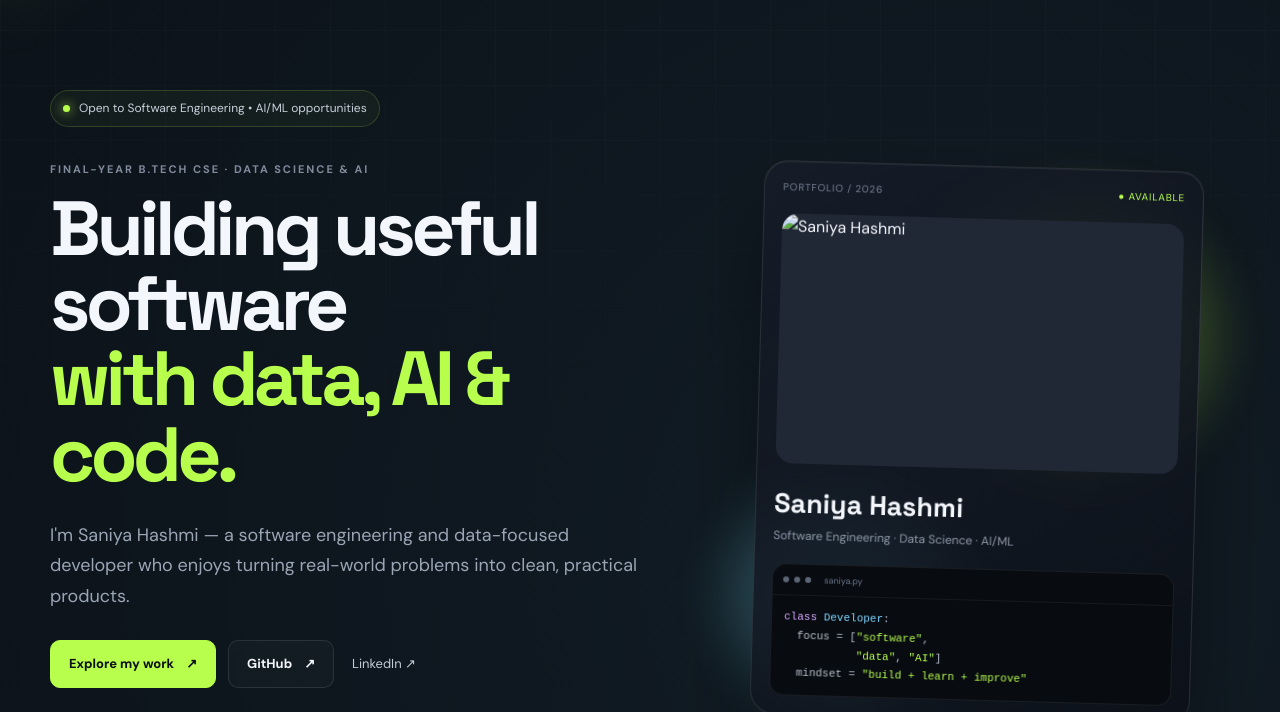
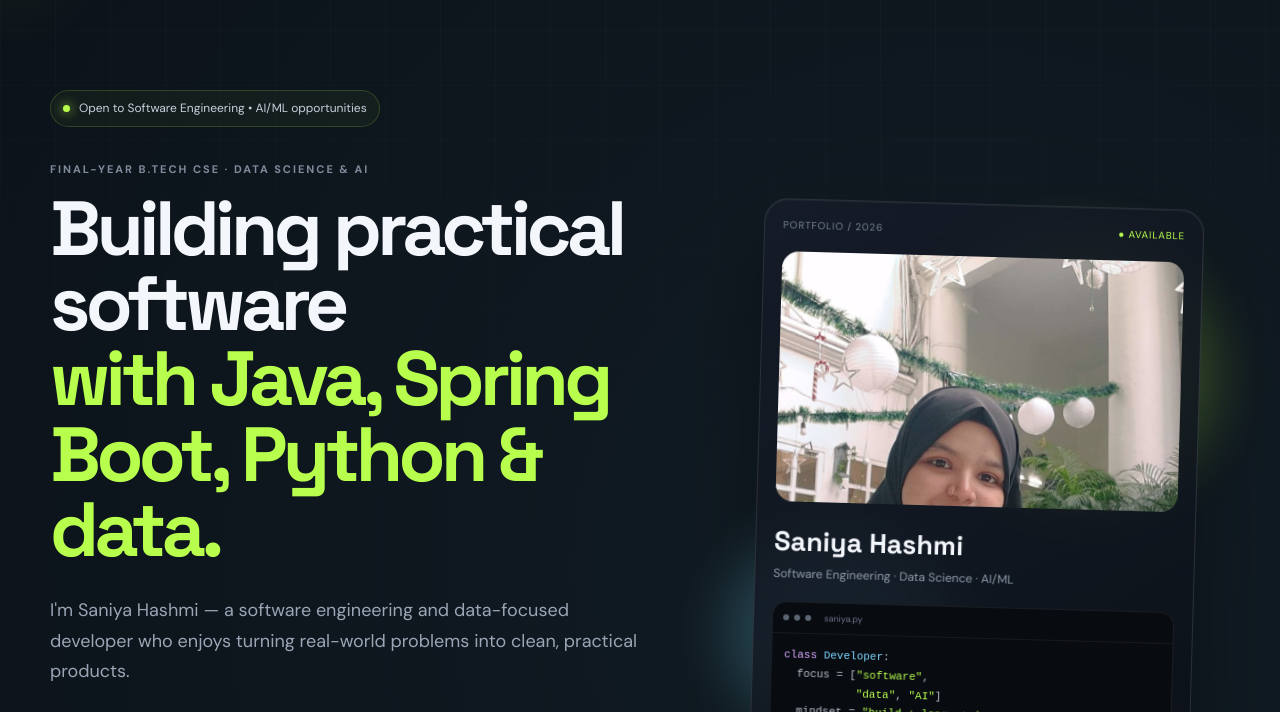
Before and after one commit to SaniyaHashmi465/SaniyaHashmi465.github.io, a plain HTML site: page index.html in a window 1280 px wide. Shown: the part 80-792 px from the top of the page. Drawn offline with Linux system fonts and the light colour scheme.

Commit message:
index.html

```diff
--- a/index.html
+++ b/index.html
@@ -38,7 +38,7 @@
       <div class="hero-copy reveal">
         <div class="eyebrow"><span class="status-dot"></span> Open to Software Engineering • AI/ML opportunities</div>
         <p class="hero-kicker">FINAL-YEAR B.TECH CSE · DATA SCIENCE & AI</p>
-        <h1>Building useful software<br><span>with data, AI & code.</span></h1>
+        <h1>Building practical software<br><span>with Java, Spring Boot, Python & data.</span></h1>
         <p class="hero-text">I'm Saniya Hashmi — a software engineering and data-focused developer who enjoys turning real-world problems into clean, practical products.</p>
         <div class="hero-actions">
           <a class="btn btn-primary" href="#projects">Explore my work <span>↗</span></a>
@@ -56,7 +56,7 @@
         <div class="orb orb-a"></div><div class="orb orb-b"></div>
         <div class="profile-card glass">
           <div class="profile-top"><span>portfolio / 2026</span><span class="live-dot">● available</span></div>
-          <div class="profile-photo-wrap"><img src="assets/profile.jpg" alt="Saniya Hashmi" class="profile-photo"></div>
+          <div class="profile-photo-wrap"><img src="assets/Image.jpeg" alt="Saniya Hashmi" class="profile-photo"></div>
           <div class="profile-name">Saniya Hashmi</div>
           <div class="profile-role">Software Engineering · Data Science · AI/ML</div>
           <div class="code-window">
@@ -148,7 +148,7 @@
           <div class="project-body"><div class="project-number">06</div><h3>Exploratory Data Analysis — Titanic</h3><p>Analyzed passenger demographics, class, age, gender and survival patterns through cleaning, statistical analysis and visual storytelling.</p><div class="project-tags"><span>Python</span><span>Pandas</span><span>Matplotlib</span><span>Seaborn</span></div><a class="project-link" href="https://github.com/SaniyaHashmi465/codealpha_tasks" target="_blank" rel="noreferrer">View CodeAlpha repo ↗</a></div>
         </article>
       </div>
-      <div class="current-build reveal"><div><span class="current-build-label">NOW BUILDING</span><h3>Smart Inventory Management System</h3><p>Turning spreadsheet-heavy inventory operations into a structured Java + Spring Boot application with MySQL, REST APIs and role-based workflows.</p></div><a href="#contact" class="outline-link">Discuss the build ↗</a></div>
+      <div class="current-build reveal"><div><span class="current-build-label">NOW BUILDING</span><h3>Smart Inventory Management System</h3><p>Turning spreadsheet-heavy inventory operations into a structured Java + Spring Boot application with MySQL, REST APIs and role-based workflows.</p></div>Currently in development ↗</div>
     </section>
 
     <section id="skills" class="section section-dark">
```
